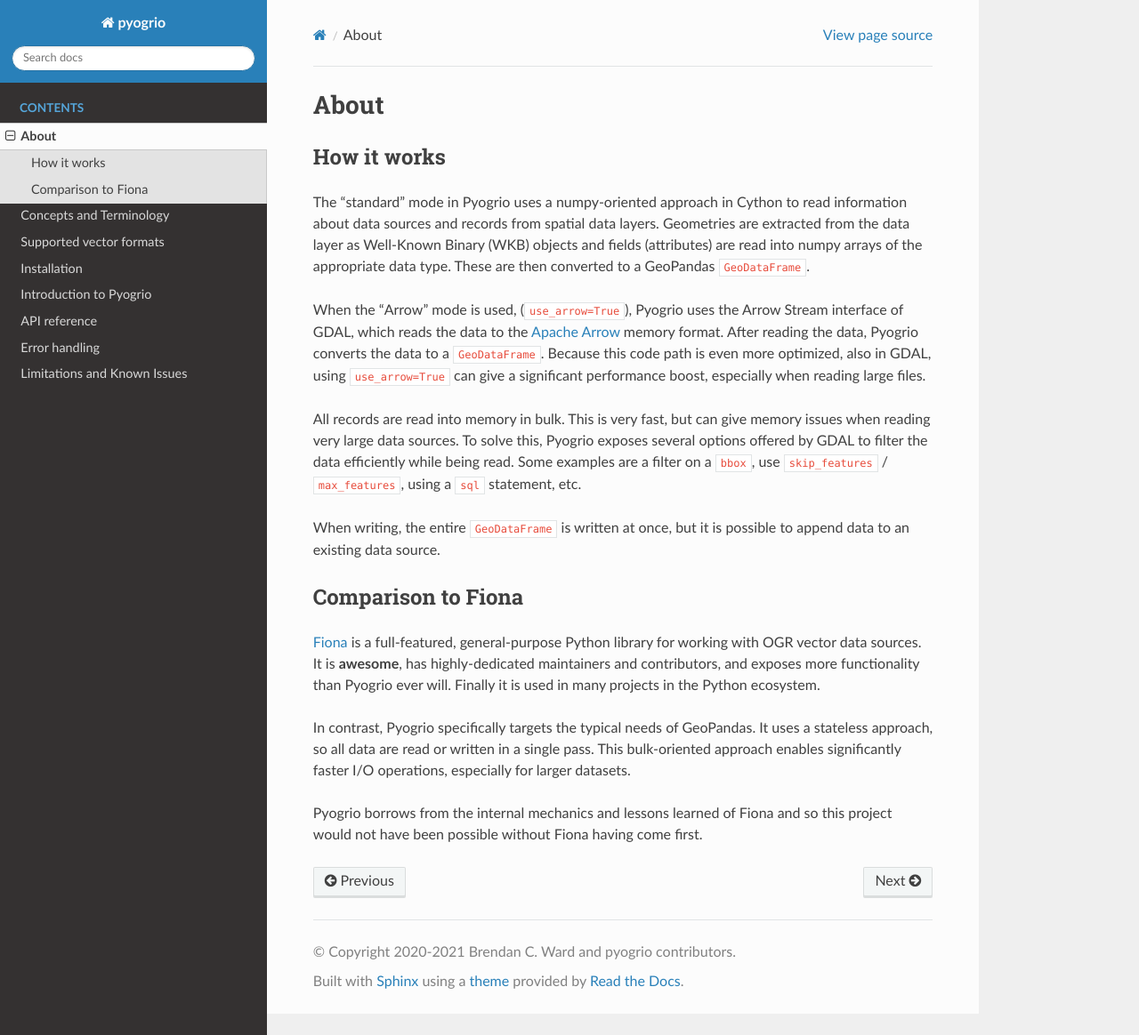
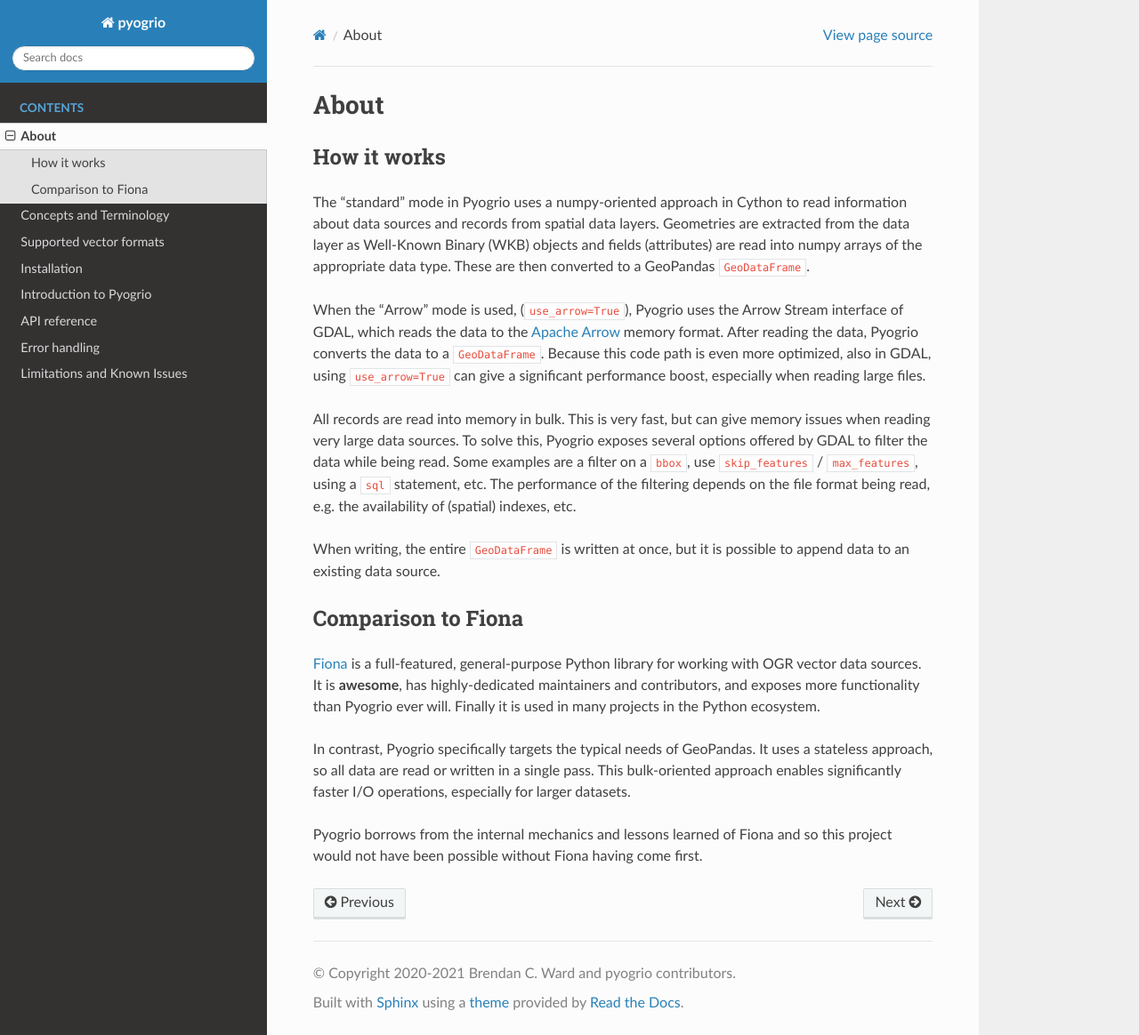
Before and after one commit to geopandas/pyogrio, a Sphinx documentation site: the page built from docs/source/about.md, in a window 1280 px wide and 1164 px high. Shown: the whole window at 89% size. Built offline with Sphinx 7.4.7 and the Read the Docs theme 3.1.0, drawn with Linux system fonts in a browser that asks for light colours; the version number could not be read and is left out.

Commit message:
Update about.md

```diff
--- a/docs/source/about.md
+++ b/docs/source/about.md
@@ -17,9 +17,10 @@ performance boost, especially when reading large files.
 
 All records are read into memory in bulk. This is very fast, but can give memory
 issues when reading very large data sources. To solve this, Pyogrio exposes
-several options offered by GDAL to filter the data efficiently while being read.
+several options offered by GDAL to filter the data while being read.
 Some examples are a filter on a `bbox`, use `skip_features` / `max_features`,
-using a `sql` statement, etc.
+using a `sql` statement, etc. The performance of the filtering depends on the
+file format being read, e.g. the availability of (spatial) indexes, etc.
 
 When writing, the entire `GeoDataFrame` is written at once, but it is possible
 to append data to an existing data source.
```
